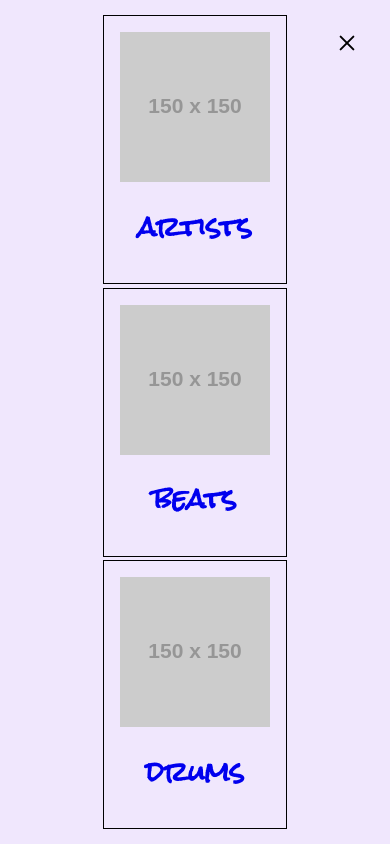
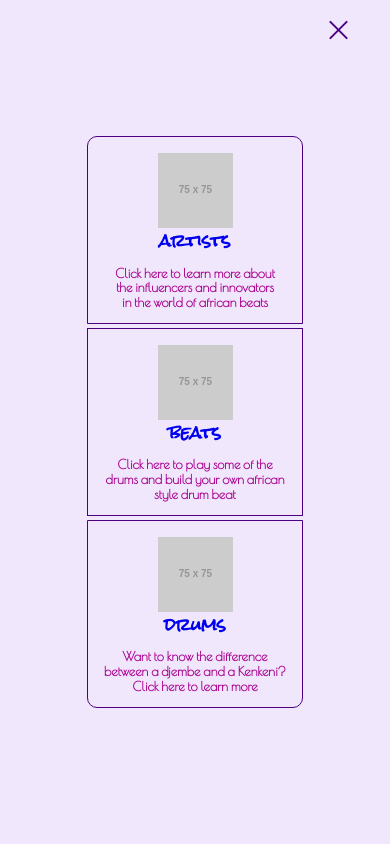
Before and after one commit to RV3310/africandrums_site, a plain HTML site: page index.html in a window 390 px wide. Both pictures are taken after a click on the link 347 px from the left and 43 px from the top of the page. Drawn offline with nearby package versions, Linux system fonts and the light colour scheme; placeholder pictures from the web are drawn by us.

Commit message:
update_240117

```diff
--- a/css/index.css
+++ b/css/index.css
@@ -22,6 +22,13 @@
   display: none;
 }
 
+/**********************
+GENERAL BODY STLES
+**********************/
+
+/*body {
+  background-color: rgba(192, 192, 192, 0.1);
+}*/
 /*******************
   BASE FONT STYLES
 *******************/
@@ -32,11 +39,12 @@ h3 {
 }
 
 h1 {
-  font-size: 2.5rem;
+  font-size: 2rem;
   margin-top: 0;
   margin-bottom: 0;
   padding-left: 10%;
   align-self: flex-start;
+  color: indigo;
   }
 
 h2,
@@ -51,9 +59,13 @@ h2 {
 
 h3,
 p {
-  font-size: 1.6rem;
+  font-size: 1.4rem;
+  color: rgb(172,47,158);
 }
 
+p {
+  font-weight: 900;
+}
 
 a {
   text-decoration: none;
@@ -73,17 +85,9 @@ header {
 }
 
 .index li {
-  border: .1em solid black;
+  border: .1em solid indigo;
   padding: 1em;
   margin: .2em;
-}
-
-.fa {
-  color: #000;
-  font-size: 2.5rem;
-  align-self: flex-start;
-  margin-top: .2%;
-  margin-right: 5%;
 }
 
 
@@ -118,9 +122,10 @@ li  {
 
 .hamburger-icon {
   position: absolute;
-  width: 20px;
+  width: 25px;
   height: 14px;
-  margin: auto;
+  margin-top: 3px;
+  margin-left: 2px;
   left: 0;
   top: 0;
   right: 0;
@@ -128,7 +133,7 @@ li  {
 }
 
 .hamburger-bar {
-  background-color: #000;
+  background-color: indigo;
   height: 2px;
   width: 100%;
   border-radius: 2px;
@@ -185,6 +190,23 @@ li  {
   visibility: visible;
 }
 
+.index li {
+  padding-bottom: 0;
+}
+
+li > p{
+    font-size: .8rem;
+    color: rgb(171,3,143);
+    margin-top: 0;
+}
+
+li > h3 {
+  font-size: 1rem;
+  margin-top: 0;
+}
+
+
+
 
 /******************************
 BODY STYLING
@@ -197,11 +219,20 @@ BODY STYLING
   font-size: 1.2rem;
   display: block;
   line-height: 2;
+  font-weight: 900;
 }
 
 
 .links {
     margin: .3em;
+}
+
+.index li:first-child {
+  border-radius: 10px 10px 0 0;
+}
+
+.index li:last-child {
+  border-radius: 0 0 10px 10px;
 }
 
 /*******************************
@@ -228,7 +259,7 @@ footer {
   text-align: center;
   margin: .2rem auto;
   font-size: 1rem;
-  background-color: black;
+  background-color: indigo;
   color: white;
 }
 
--- a/index.html
+++ b/index.html
@@ -42,19 +42,19 @@
       <nav class="overlay_content">
         <ul class="index">
           <li>
-            <a href="artists.html"><img src="http://via.placeholder.com/150x150" alt="image of someone playing a drum"></a>
+            <a href="artists.html"><img src="http://via.placeholder.com/75x75" alt="image of someone playing a drum"></a>
             <h3><a class="links" href="artists.html">artists</a></h3>
-            <p class="hidden">Click here to learn more about <br> the influencers and innovators <br>in the world of african beats </p>
+            <p>Click here to learn more about <br> the influencers and innovators <br>in the world of african beats </p>
           </li>
           <li>
-            <a href="beats.html"><img src="http://via.placeholder.com/150x150" alt="snapshot of beatbuilder"></a>
+            <a href="beats.html"><img src="http://via.placeholder.com/75x75" alt="snapshot of beatbuilder"></a>
             <h3><a class="links" href="beats.html">beats</a></h3>
-            <p class="hidden"> Click here to play some of the <br>drums and build your own african <br> style drum beat </p>
+            <p> Click here to play some of the <br>drums and build your own african <br> style drum beat </p>
           </li>
           <li>
-            <a href="drums.html"><img src="http://via.placeholder.com/150x150" alt="image of a drum"></a>
+            <a href="drums.html"><img src="http://via.placeholder.com/75x75" alt="image of a drum"></a>
             <h3><a class="links" href="drums.html">drums</a></h3>
-            <p class="hidden">Want to know the difference <br> between a djembe and a Kenkeni? <br> Click here to learn more </p>
+            <p>Want to know the difference <br> between a djembe and a Kenkeni? <br> Click here to learn more </p>
           </li>
         </ul>
       </nav>
--- a/js/index.js
+++ b/js/index.js
@@ -20,8 +20,6 @@ $(window).resize(function() {
 })
 
 // OVERLAY
-
-
   $(".menu-link").click(function(event) {
     event.preventDefault();
     $(".overlay").toggleClass("open");
@@ -30,6 +28,8 @@ $(window).resize(function() {
   });
 
 // SHOW/HIDE FUNCTIONS
+
+// index
 
 function learnMore() {
 	event.preventDefault();
@@ -48,6 +48,52 @@ $(".goback").click(goBack);
 
 });
 
+// artists
+
+function learnMore() {
+  event.preventDefault();
+  $(this).hide();
+  $(this).next(".moretxt, .learnlater").show();
+}
+
+function learnLater() {
+  event.preventDefault();
+  $(this).parent().siblings(".learnmore").show();
+  $(this).parent(".moretxt, .learnlater").hide();
+
+}
+
+$(".learnmore").click(learnMore);
+$(".learnlater").click(learnLater);
+
+
+
+// ARTISTIS PAGE
+
+// 3D carousel
+
+var carousel = $(".carousel"),
+    currdeg  = 0;
+
+$(".next").on("click", { kuti: "n" }, rotate);
+$(".prev").on("click", { kuti: "p" }, rotate);
+
+function rotate(e){
+  if(e.data.kuti=="n"){
+    currdeg = currdeg - 90;
+  }
+  if(e.data.kuti=="p"){
+    currdeg = currdeg + 90;
+  }
+  carousel.css({
+    "-webkit-transform": "rotateY("+currdeg+"deg)",
+    "-moz-transform": "rotateY("+currdeg+"deg)",
+    "-o-transform": "rotateY("+currdeg+"deg)",
+    "transform": "rotateY("+currdeg+"deg)"
+  });
+}
+
+
 // DRUMS PAGE
 
 // SLIDE ANIMATION
@@ -55,9 +101,6 @@ $(".goback").click(goBack);
 
 
 
-// ARTISTIS PAGE
-
-// 3D CAROUSEL
 
 
 
```
